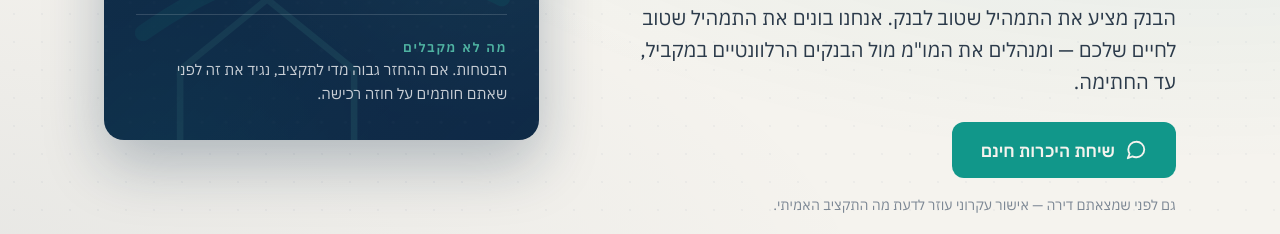
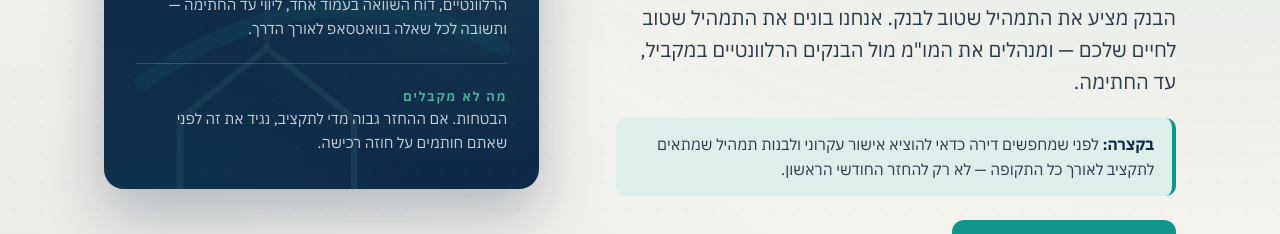
Before and after one commit to levydave1/barur-site, a plain HTML site: page first-home.html in a window 1280 px wide. Shown: the part 336-570 px from the top of the page. Drawn offline with Linux system fonts and the light colour scheme.

Commit message:
הוספת תיבת "תשובה קצרה" בראש העמוד

```diff
--- a/first-home.html
+++ b/first-home.html
@@ -29,6 +29,7 @@
   <div>
     <h1>המשכנתה הראשונה קובעת את עשרים השנים הבאות.</h1>
     <p class="lead">הבנק מציע את התמהיל שטוב לבנק. אנחנו בונים את התמהיל שטוב לחיים שלכם — ומנהלים את המו"מ מול הבנקים הרלוונטיים במקביל, עד החתימה.</p>
+    <div class="quick-answer"><b>בקצרה:</b> <span>לפני שמחפשים דירה כדאי להוציא אישור עקרוני ולבנות תמהיל שמתאים לתקציב לאורך כל התקופה — לא רק להחזר החודשי הראשון.</span></div>
     <div class="hero-actions"><a class="btn btn-primary btn-lg" href="#" data-wa="שלום, אנחנו לפני דירה ראשונה ואשמח לשיחה."><svg width="22" height="22" viewBox="0 0 24 24" fill="none" stroke="currentColor" stroke-width="2" stroke-linecap="round" stroke-linejoin="round"><path d="M21 11.5a8.4 8.4 0 0 1-9 8.4 8.6 8.6 0 0 1-3.9-.9L3 21l2-4.9A8.4 8.4 0 0 1 3.6 11.5a8.5 8.5 0 0 1 8.4-8.5 8.5 8.5 0 0 1 9 8.5Z"/></svg> שיחת היכרות חינם</a></div>
     <div class="hero-note">גם לפני שמצאתם דירה — אישור עקרוני עוזר לדעת מה התקציב האמיתי.</div>
   </div>
```
